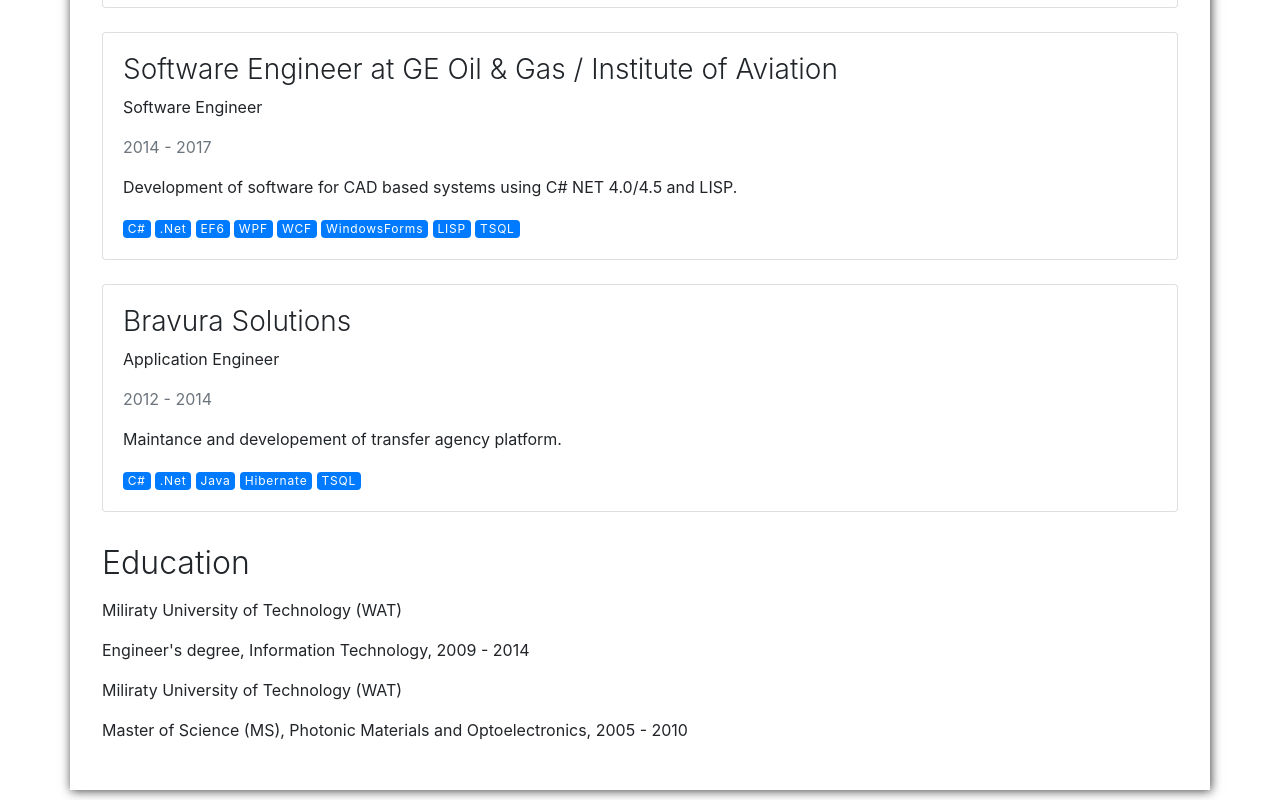
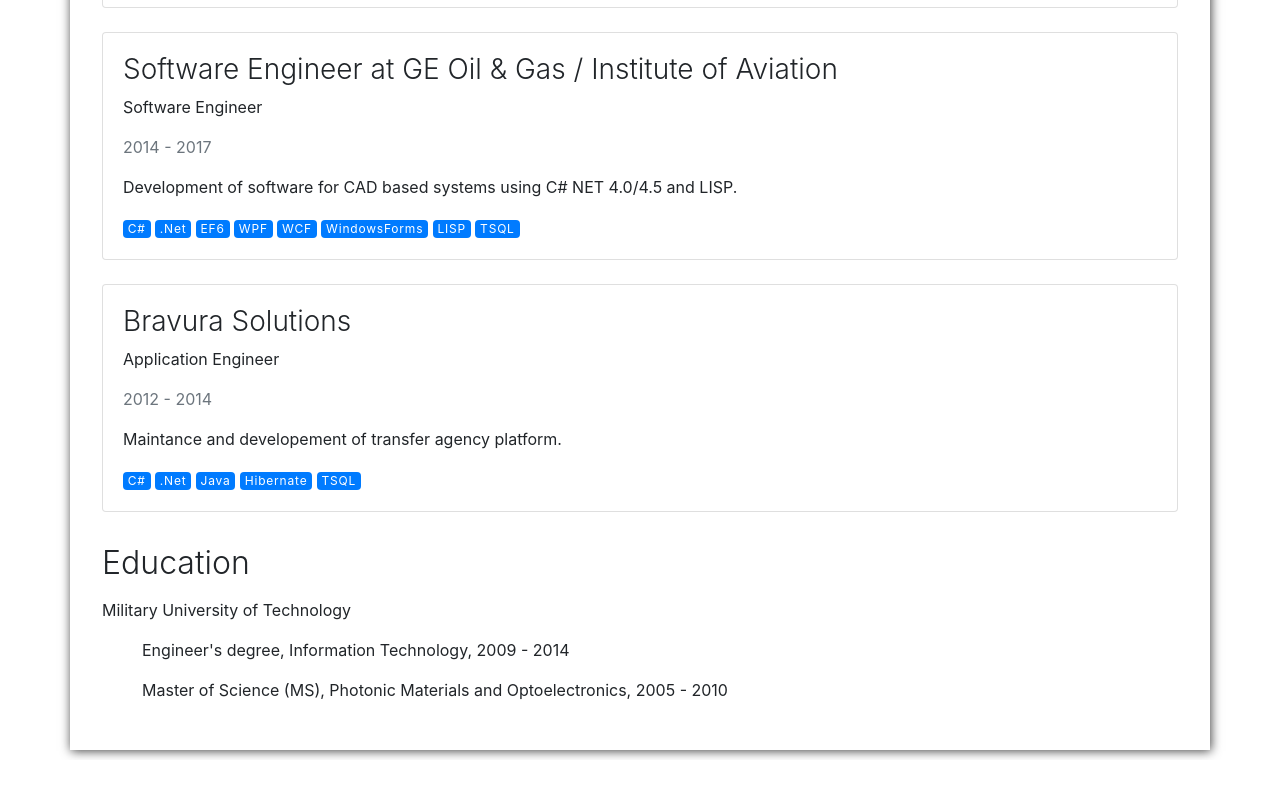
Before and after one commit to sebastianczwarno/cv, a plain HTML site: page index.html in a window 1280 px wide. Shown: the part 1448-2248 px from the top of the page. After the commit the page ends 2208 px from the top, so only its background shows below. Drawn offline with nearby package versions, Linux system fonts and the light colour scheme.

Commit message:
Deploying to gh-pages from  @ 5a7c52b5d104b4d9f62d25e3b48d149a5dcc7c1e 🚀

```diff
--- a/index.html
+++ b/index.html
@@ -224,10 +224,9 @@
     </div>
 
     <h2>Education</h2>
-    <p>Miliraty University of Technology (WAT)</p>
-    <p>Engineer's degree, Information Technology, 2009 - 2014</p>
-    <p>Miliraty University of Technology (WAT)</p>
-    <p>Master of Science (MS), Photonic Materials and Optoelectronics, 2005 - 2010</p>
+    <p href="https://www.wojsko-polskie.pl/wat/">Military University of Technology</p>
+    <p class="tab">Engineer's degree, Information Technology, 2009 - 2014</p>
+    <p class="tab">Master of Science (MS), Photonic Materials and Optoelectronics, 2005 - 2010</p>
 </div>
 </body>
 </html>
--- a/styles.css
+++ b/styles.css
@@ -129,3 +129,8 @@
         max-width: 100%;
     }
 }
+
+.tab {
+    display: inline-block;
+    margin-left: 40px;
+}
```
Also changed, not shown: 1 other file.
